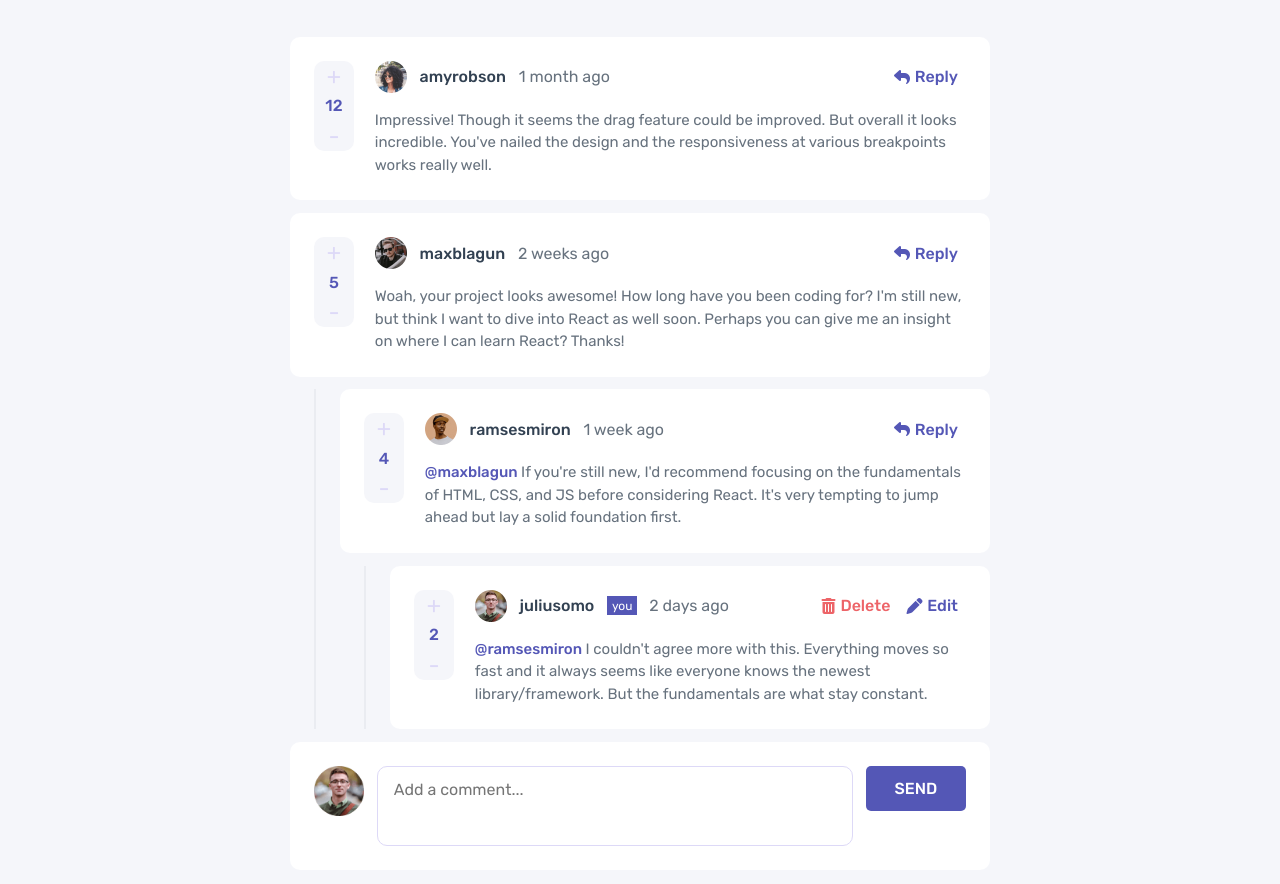
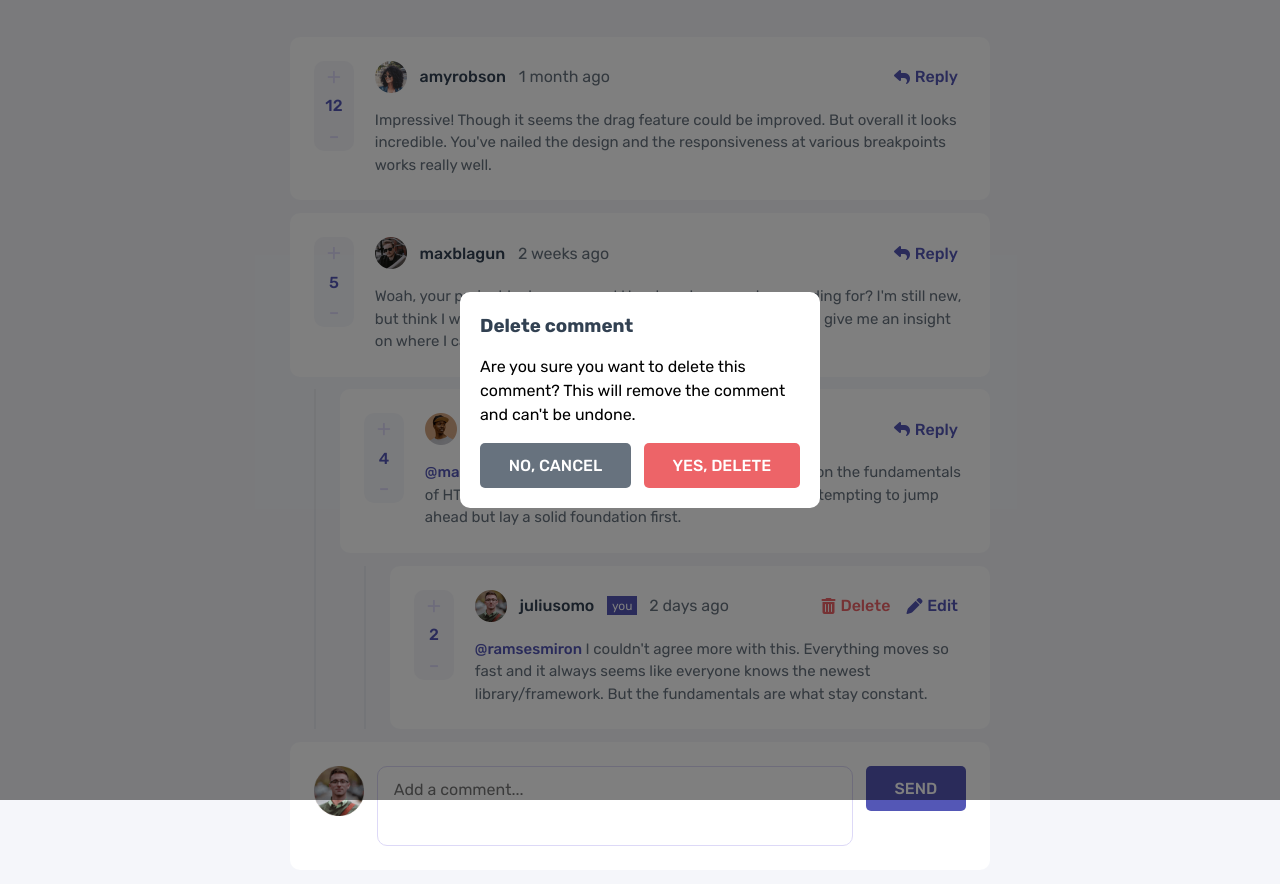
Before and after one commit to better5afe/Comments-section, a React (Create React App) app: page / in a window 1280 px wide. Both pictures are taken after a click on the button "Delete". Shown: the top 884 px of the page. Built offline with nearby package versions, Linux system fonts and the light colour scheme.

Commit message:
added modal and logic for deleting comments

```diff
--- a/src/App.tsx
+++ b/src/App.tsx
@@ -1,14 +1,16 @@
 import CommentContextProvider from './context/CommentContextProvider';
 import CommentsList from './components/CommentsList';
 import CommentForm from './components/CommentForm';
+import Modal from './components/Modal';
 
 const App = () => {
 	return (
 		<div className='app-wrapper'>
 			<CommentContextProvider>
-			<CommentsList />
-			<CommentForm placeholder='Add a comment...' buttonText='send' />
-		</CommentContextProvider>
+				<CommentsList />
+				<CommentForm placeholder='Add a comment...' buttonText='send' />
+				<Modal />
+			</CommentContextProvider>
 		</div>
 	);
 };
--- a/src/api/api.tsx
+++ b/src/api/api.tsx
@@ -14,7 +14,6 @@ export const getComments = async () => {
 			'1 month ago',
 			'12',
 			null
-
 		),
 		new CommentClass(
 			'2',
@@ -28,7 +27,6 @@ export const getComments = async () => {
 			'2 weeks ago',
 			'5',
 			null
-
 		),
 		new CommentClass(
 			'3',
@@ -42,7 +40,6 @@ export const getComments = async () => {
 			'1 week ago',
 			'4',
 			'maxblagun'
-
 		),
 		new CommentClass(
 			'4',
@@ -59,3 +56,9 @@ export const getComments = async () => {
 		),
 	];
 };
+
+export const deleteComment = (comments: CommentClass[], id: string) => {
+	const updatedComments = comments.filter((comment) => comment.id !== id);
+
+	return updatedComments;
+};
--- a/src/assets/colors.css
+++ b/src/assets/colors.css
@@ -9,4 +9,5 @@
 	--light-gray: hsl(223, 19%, 93%);
 	--very-light-gray: hsl(228, 33%, 97%);
 	--white: hsl(0, 0%, 100%);
+	--shadow: hsla(0, 0%, 0%, 0.5);
 }
--- a/src/components/Comment.tsx
+++ b/src/components/Comment.tsx
@@ -64,6 +64,7 @@ const Comment: React.FC<CommentProps> = ({
 							className='desktop-actions'
 							userId={userId}
 							nestingLevel={commentLevel}
+							commentId={id}
 						/>
 					</div>
 					<div className='comment-body'>
@@ -81,6 +82,7 @@ const Comment: React.FC<CommentProps> = ({
 						className='mobile-actions'
 						userId={userId}
 						nestingLevel={commentLevel}
+						commentId={id}
 					/>
 				</div>
 			</div>
--- a/src/components/CommentActionBtns.tsx
+++ b/src/components/CommentActionBtns.tsx
@@ -1,6 +1,8 @@
+import { useContext } from 'react';
 import DeleteBtn from './buttons/DeleteBtn';
 import EditBtn from './buttons/EditBtn';
 import ReplyBtn from './buttons/ReplyBtn';
+import { CommentContext } from '../context/comment-context';
 
 import './CommentActionsBtns.css';
 
@@ -8,27 +10,31 @@ interface CommentActionsBtnsProps {
 	className: string;
 	userId: string;
 	nestingLevel: number;
+	commentId: string;
 }
 
 const CommentActionsBtns: React.FC<CommentActionsBtnsProps> = ({
 	className,
 	userId,
 	nestingLevel,
+	commentId,
 }) => {
+	const commentCtx = useContext(CommentContext);
+
 	const replyHandler = () => {
 		console.log(nestingLevel);
 	};
 
 	const ownCommentActions = (
 		<div className={className}>
-			<DeleteBtn />
+			<DeleteBtn onClick={() => {commentCtx.openModal(commentId)}} />
 			<EditBtn />
 		</div>
 	);
 
 	const differentUserCommentActions = (
 		<div className={className}>
-			{nestingLevel === 2 ? '': <ReplyBtn onReply={replyHandler} />}
+			{nestingLevel === 2 ? '' : <ReplyBtn onReply={replyHandler} />}
 		</div>
 	);
 
--- a/src/components/CommentForm.tsx
+++ b/src/components/CommentForm.tsx
@@ -20,7 +20,11 @@ const CommentForm: React.FC<CommentFormProps> = ({
 		<form className='component-box' onSubmit={submitHandler}>
 			<textarea className='textarea' placeholder={placeholder}></textarea>
 			<img src={avatar} className='avatar form-avatar' alt="User's avatar" />
-			<ActionBtn text={buttonText} className='form-btn' />
+			<ActionBtn
+				text={buttonText}
+				className='form-btn'
+				type='submit'
+			/>
 		</form>
 	);
 };
--- /dev/null
+++ b/src/components/Modal.css
@@ -0,0 +1,44 @@
+@import url('../assets/colors.css');
+
+.modal-background {
+	position: fixed;
+	top: 0;
+	right: 0;
+	bottom: 0;
+	left: 0;
+	display: flex;
+	justify-content: center;
+	align-items: center;
+	background-color: var(--shadow);
+}
+
+.modal-box {
+	flex-direction: column;
+	width: 95vw;
+	max-width: 360px;
+	padding: 1rem;
+	background-color: var(--white);
+	border-radius: 1rem;
+	line-height: 1.5;
+}
+
+.modal-box h3 {
+	margin-bottom: 0.8em;
+	color: var(--dark-blue);
+}
+
+.modal-btns {
+	display: flex;
+	justify-content: space-between;
+	margin-top: 1em;
+}
+
+.disabled {
+	display: none;
+}
+
+@media (min-width: 992px) {
+	.modal-box {
+		padding: 2rem;
+	}
+}
--- a/src/components/Modal.tsx
+++ b/src/components/Modal.tsx
@@ -1,5 +1,45 @@
+import { useContext } from 'react';
+import ReactDOM from 'react-dom';
+import ActionBtn from './buttons/ActionBtn';
+import { CommentContext } from '../context/comment-context';
+
+import './Modal.css';
+
 const Modal = () => {
-	return <div></div>;
+	const commentCtx = useContext(CommentContext);
+
+	return (
+		<>
+			{ReactDOM.createPortal(
+				<div
+					className={commentCtx.modalStatus ? 'modal-background' : 'disabled'}
+				>
+					<div className='modal-box'>
+						<h3>Delete comment</h3>
+						<p>
+							Are you sure you want to delete this comment? This will remove the
+							comment and can't be undone.
+						</p>
+						<div className='modal-btns'>
+							<ActionBtn
+								className='modal-cancel'
+								text='no, cancel'
+								onClick={commentCtx.hideModal}
+								type='button'
+							/>
+							<ActionBtn
+								className='modal-delete'
+								text='yes, delete'
+								onClick={commentCtx.deleteComment}
+								type='button'
+							/>
+						</div>
+					</div>
+				</div>,
+				document.getElementById('modal')!
+			)}
+		</>
+	);
 };
 
 export default Modal;
--- a/src/components/buttons/ActionBtn.tsx
+++ b/src/components/buttons/ActionBtn.tsx
@@ -3,10 +3,26 @@ import './ActionBtn.css';
 interface ActionBtnProps {
 	text: string;
 	className?: string;
+	onClick?: () => void;
+	type: 'button' | 'submit';
 }
 
-const ActionBtn: React.FC<ActionBtnProps> = ({ text, className }) => {
-	return <button className={`action-btn ${className}`} value={text}>{text}</button>;
+const ActionBtn: React.FC<ActionBtnProps> = ({
+	text,
+	className,
+	onClick,
+	type,
+}) => {
+	return (
+		<button
+			className={`action-btn ${className}`}
+			value={text}
+			onClick={onClick}
+			type={type}
+		>
+			{text}
+		</button>
+	);
 };
 
 export default ActionBtn;
--- a/src/components/buttons/DeleteBtn.tsx
+++ b/src/components/buttons/DeleteBtn.tsx
@@ -1,8 +1,12 @@
 import './DeleteBtn.css';
 
-const DeleteBtn = () => {
+interface DeleteBtnProps {
+	onClick: () => void;
+}
+
+const DeleteBtn: React.FC<DeleteBtnProps> = ({ onClick }) => {
 	return (
-		<button className='delete-btn'>
+		<button className='delete-btn' onClick={onClick}>
 			<i className='fa-solid fa-trash-can'></i> Delete
 		</button>
 	);
--- a/src/context/CommentContextProvider.tsx
+++ b/src/context/CommentContextProvider.tsx
@@ -1,6 +1,9 @@
 import { useState, useEffect } from 'react';
 import { CommentContext } from './comment-context';
-import { getComments as getCommentsAPI } from '../api/api';
+import {
+	getComments as getCommentsAPI,
+	deleteComment as deleteCommentAPI,
+} from '../api/api';
 import { Comment } from '../models/custom-types';
 
 interface ProviderProps {
@@ -9,13 +12,39 @@ interface ProviderProps {
 
 const CommentContextProvider: React.FC<ProviderProps> = ({ children }) => {
 	const [fetchedComments, setFetchedComments] = useState<Comment[]>([]);
+	const [modalStatus, setModalStauts] = useState(false);
+	const [commentId, setCommentId] = useState('');
 
 	useEffect(() => {
 		getCommentsAPI().then((response) => setFetchedComments(response));
 	}, []);
 
+	const openModalHandler = (id: string) => {
+		setModalStauts(true);
+		setCommentId(id);
+	};
+
+	const hideModalHandler = () => {
+		setModalStauts(false);
+	};
+
+	const deleteCommentHandler = () => {
+		const updatedComments = deleteCommentAPI(fetchedComments, commentId);
+
+		setFetchedComments(updatedComments);
+		setModalStauts(false);
+	};
+
 	return (
-		<CommentContext.Provider value={{ comments: fetchedComments }}>
+		<CommentContext.Provider
+			value={{
+				comments: fetchedComments,
+				modalStatus: modalStatus,
+				openModal: openModalHandler,
+				hideModal: hideModalHandler,
+				deleteComment: deleteCommentHandler,
+			}}
+		>
 			{children}
 		</CommentContext.Provider>
 	);
--- a/src/context/comment-context.ts
+++ b/src/context/comment-context.ts
@@ -2,9 +2,17 @@ import React from 'react';
 import { Comment } from '../models/comment';
 
 interface ContextTypes {
-	comments: Comment[]
+	comments: Comment[];
+	modalStatus: boolean;
+	openModal: (id: string) => void;
+	hideModal: () => void;
+	deleteComment: () => void;
 }
 
 export const CommentContext = React.createContext<ContextTypes>({
-	comments: []
+	comments: [],
+	modalStatus: false,
+	openModal: (id) => {},
+	hideModal: () => {},
+	deleteComment: () => {},
 });
```
